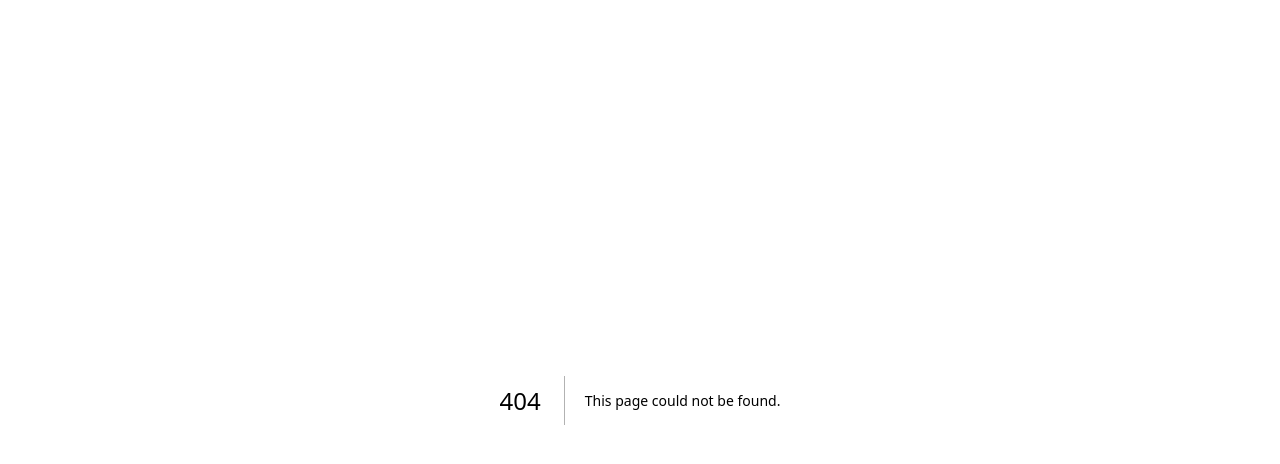
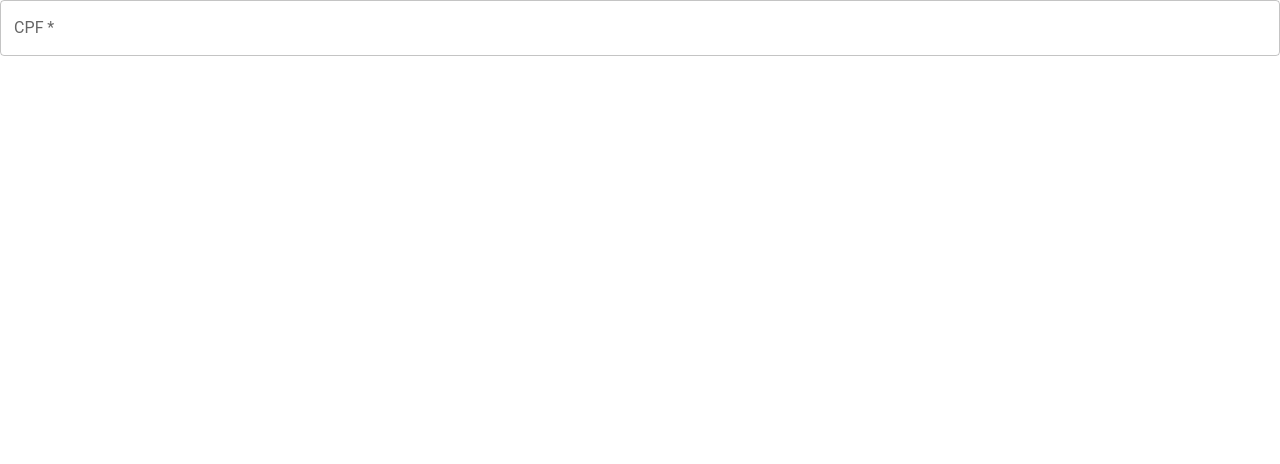
Before and after one commit to matefs/next-empresa-generica, a Next.js app: page /registrar/CpfInput in a window 1280 px wide. Before the commit this address had no page. Shown: the top 464 px of the page. Built offline with nearby package versions, Linux system fonts and the light colour scheme.

Commit message:
Mudado campo de cpf para um componente individual com máscara

```diff
--- /dev/null
+++ b/src/pages/registrar/CpfInput.jsx
@@ -0,0 +1,38 @@
+import React, { useState } from "react";
+import TextField from "@mui/material/TextField";
+
+function formatCPF(cpf) {
+  cpf = cpf.replace(/\D/g, ""); // remove tudo que não é dígito
+  console.log(cpf)
+  // cpf = cpf.padStart(11, "0"); // completa com zeros à esquerda até ter 11 dígitos
+  cpf = cpf.replace(/(\d{3})(\d{3})(\d{3})(\d{2})/, "$1.$2.$3-$4"); // adiciona pontos e hífen
+  return cpf;
+}
+
+function CPFInput() {
+  const [cpf, setCPF] = useState("");
+
+  function handleChange(event) {
+    const newCPF = event.target.value;
+    setCPF(formatCPF(newCPF));
+  }
+
+  return (
+    <TextField
+      label="CPF"
+      value={cpf}
+      onChange={handleChange}
+      placeholder="000.000.000-00"
+      required
+      inputProps={{
+        inputMode: "numeric",
+        pattern: "[0-9]*",
+        maxLength: 14,
+        minLength: 14
+      }}
+      fullWidth
+    />
+  );
+}
+
+export default CPFInput;
```
Also changed, not shown: src/pages/registrar/index.tsx (+7 -9 lines).
